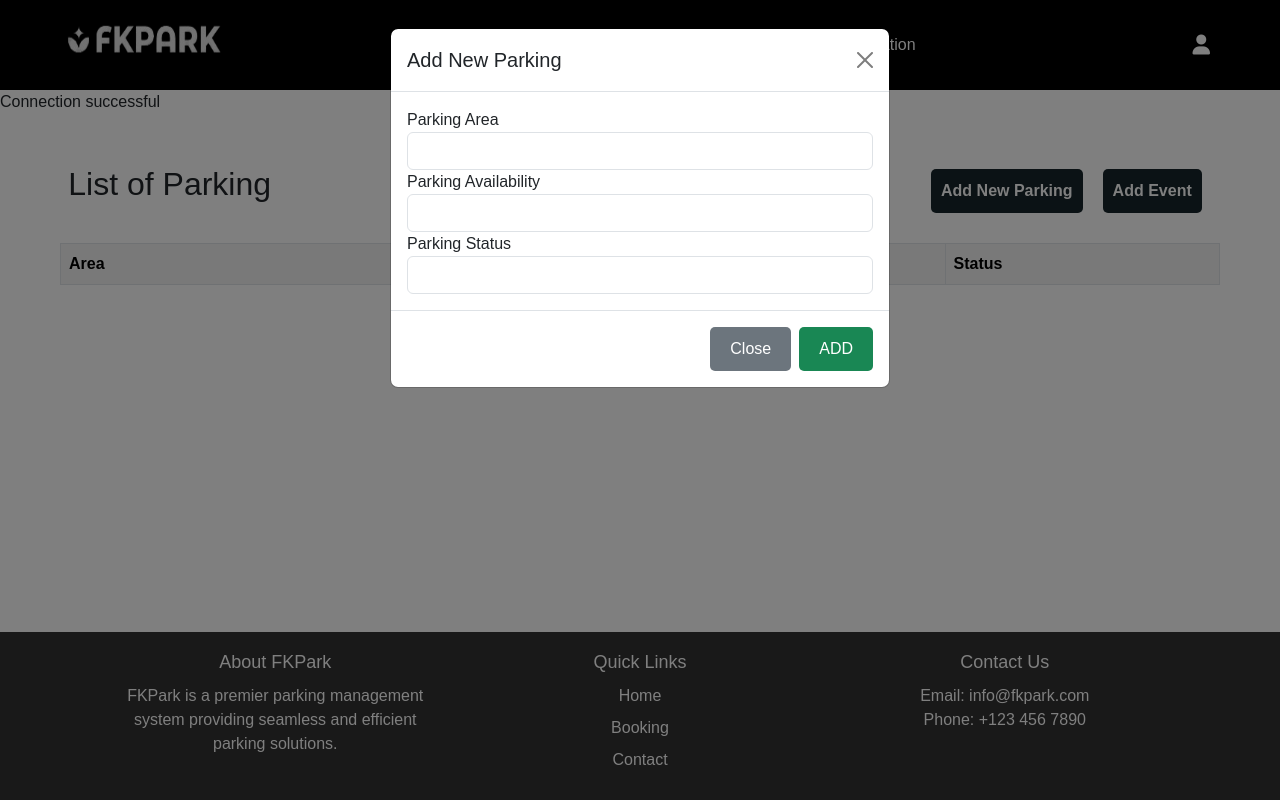
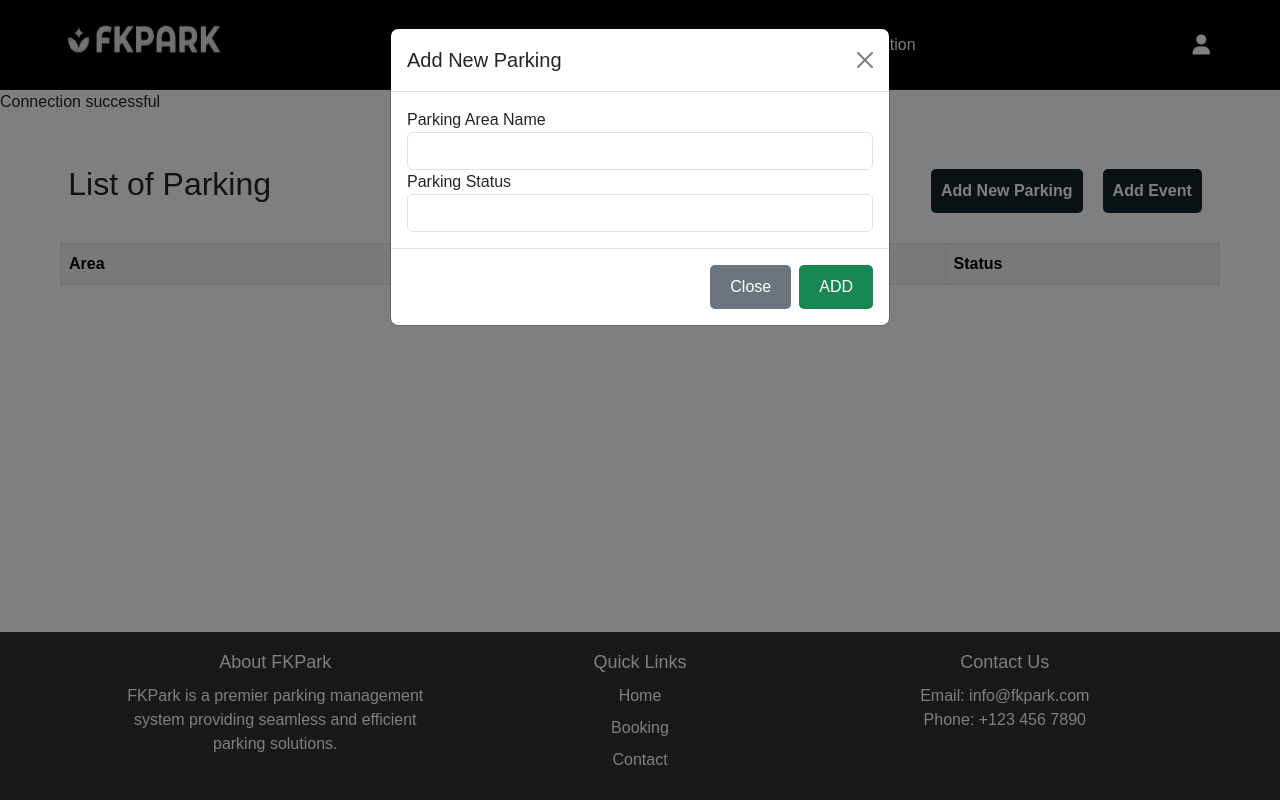
Before and after one commit to HarithZulhairi/FKPark, a PHP site: page /ManageParking.php in a window 1280 px wide, after a click on "Add New Parking". Run offline with PHP 8.4, Linux system fonts and the light colour scheme; data that the repository does not hold is empty.

Commit message:
ParkingArea

```diff
--- a/DB_FKPark/createTable.php
+++ b/DB_FKPark/createTable.php
@@ -32,14 +32,13 @@ $query2 = 'CREATE TABLE parkingArea( ' .
           'parkingArea_ID INT NOT NULL AUTO_INCREMENT, ' .
           'parkingArea_name VARCHAR(100) NOT NULL, ' .
           'parkingArea_status VARCHAR(100) NOT NULL, ' .
-          'parkingArea_availability INT NOT NULL, ' .
           'parkingArea_qr VARCHAR(100) NOT NULL, ' .
           'event_ID INT, ' .
           'PRIMARY KEY(parkingArea_ID), ' .
           'FOREIGN KEY (event_ID) REFERENCES event(event_ID))';
 
 if (mysqli_query($con, $query2)) {
-    echo "<h3>Your parking table has been created !!!</h3>";
+    echo "<h3>Your parking Area table has been created !!!</h3>";
 } else {
     echo "<br>";
     echo "Error creating table: " . mysqli_error($con);
@@ -55,7 +54,7 @@ $query10 = 'CREATE TABLE parkingSlot( ' .
           'FOREIGN KEY (parkingArea_ID) REFERENCES parkingArea(parkingArea_ID))';
 
 if (mysqli_query($con, $query10)) {
-    echo "<h3>Your parking table has been created !!!</h3>";
+    echo "<h3>Your parking Slot table has been created !!!</h3>";
 } else {
     echo "<br>";
     echo "Error creating table: " . mysqli_error($con);
--- a/Dashboard/adminDashboard.php
+++ b/Dashboard/adminDashboard.php
@@ -57,7 +57,7 @@
                     include '../DB_FKPark/dbcon.php'; // Include dbcon.php to establish database connection
 
                     // Fetch count of parking spaces from the database
-                    $query = "SELECT COUNT(*) AS total_booking FROM parking";
+                    $query = "SELECT COUNT(*) AS total_booking FROM parkingArea";
                     $result = mysqli_query($con, $query);
 
                     // Initialize a variable to store the count of parking spaces
--- a/ManageParkingArea/ManageParking.php
+++ b/ManageParkingArea/ManageParking.php
@@ -103,7 +103,7 @@
 
             <tbody>
             <?php
-                        $query = "select * from `parking`";
+                        $query = "select * from `parkingArea`";
 
                         $result = mysqli_query($con, $query);
 
@@ -115,7 +115,7 @@
 
                                 ?>
                                     <tr>
-                                        <td><?php echo$row['parking_area']; ?></td>
+                                        <td><?php echo$row['parkingArea_name']; ?></td>
                                         <td style="border-collapse: collapse;display: flex; align-items: center;">
                                                 <div style="margin:10px 10px;" class="button-container">
                                                     <a href="event-link-here" >
@@ -123,11 +123,11 @@
                                                     </a>
                                                 </div>
 
-                                                <a href="../ManageParkingArea/update_page_1.php?id=<?php echo$row['parking_ID']; ?>" class="btn btn-success" style="margin-right:40px;" >Update</a>
-                                                <a href="../ManageParkingArea/delete_page.php?id=<?php echo$row['parking_ID']; ?>" class="btn btn-danger">Delete</a>
+                                                <a href="../ManageParkingArea/update_page_1.php?id=<?php echo$row['parkingArea_ID']; ?>" class="btn btn-success" style="margin-right:40px;" >Update</a>
+                                                <a href="../ManageParkingArea/delete_page.php?id=<?php echo$row['parkingArea_ID']; ?>" class="btn btn-danger">Delete</a>
 
                                         </td>
-                                        <td><?php echo$row['parking_status']; ?></td>
+                                        <td><?php echo$row['parkingArea_status']; ?></td>
                                     </tr>
                                 <?php
                             }
@@ -203,13 +203,13 @@
       <div class="modal-body">
 
             <div class="form-group">
-                <label for="p_area" >Parking Area</label>
+                <label for="p_area" >Parking Area Name</label>
                 <input type="text" name="p_area" class="form-control">
             </div>
-            <div class="form-group">
+            <!--div class="form-group">
                 <label for="p_availability" >Parking Availability</label>
                 <input type="text" name="p_availability" class="form-control">
-            </div>
+            </div-->
             <div class="form-group">
                 <label for="p_status" >Parking Status</label>
                 <input type="text" name="p_status" class="form-control">
--- a/ManageParkingArea/delete_page.php
+++ b/ManageParkingArea/delete_page.php
@@ -28,7 +28,7 @@ ob_start(); // Start output buffering
             $p_area = $_GET['id']; // Get the id from the URL.
         }
 
-        $query = "delete from `parking` where `parking_ID` = '$p_area'";
+        $query = "delete from `parkingArea` where `parkingArea_ID` = '$p_area'";
 
         $result = mysqli_query($con, $query);
 
--- a/ManageParkingArea/viewParking.php
+++ b/ManageParkingArea/viewParking.php
@@ -131,12 +131,11 @@
             <table class="table table-hover table-bordered table-striped" >
                 <tr>
                     <th style="width:500px;" >Parking Area</th>
-                    <th style="width:200px;">Availability</th>
                     <th style="width:100px;padding-left:15px;">Action</th>
                 </tr>
                 <tbody>
                     <?php
-                        $query = "select * from `parking`";
+                        $query = "select * from `parkingArea`";
 
                         $result = mysqli_query($con, $query);
 
@@ -148,8 +147,7 @@
 
                                 ?>
                                     <tr>
-                                        <td><?php echo$row['parking_area']; ?></td>
-                                        <td><?php echo$row['parking_availability']; ?></td>
+                                        <td><?php echo$row['parkingArea_name']; ?></td>
                                         <td>
                                             <div style="margin-top:5px; margin-bottom:5px; " class="button-container">
                                                 <a href="view-link-here" >
--- a/ManageTrafficSummons/ManageSummons.php
+++ b/ManageTrafficSummons/ManageSummons.php
@@ -49,11 +49,11 @@
                                                     </a>
                                                 </div>
 
-                                                <a href="../ManageParkingArea/update_page_1.php?id=<?php echo$row['parking_ID']; ?>" class="btn btn-success" style="margin-right:40px;" >Update</a>
-                                                <a href="../ManageParkingArea/delete_page.php?id=<?php echo$row['parking_ID']; ?>" class="btn btn-danger">Delete</a>
+                                                <a href="../ManageParkingArea/update_page_1.php?id=<?php echo$row['parkingArea_ID']; ?>" class="btn btn-success" style="margin-right:40px;" >Update</a>
+                                                <a href="../ManageParkingArea/delete_page.php?id=<?php echo$row['parkingArea_ID']; ?>" class="btn btn-danger">Delete</a>
 
                                         </td>
-                                        <td><?php echo$row['parking_status']; ?></td>
+                                        <td><?php echo$row['parkingArea_status']; ?></td>
                                     </tr>
                                 <?php
                             }
--- /dev/null
+++ b/phpqrcode/resource1717085368.png-errors.txt
@@ -0,0 +1 @@
+2024-05-30 18:09:28: empty string!!!
--- /dev/null
+++ b/phpqrcode/resource1717231066.png-errors.txt
@@ -0,0 +1 @@
+2024-06-01 10:37:46: empty string!!!
```
Also changed, not shown: DB_FKPark/insert_data.php (+6 -7 lines), ManageParkingArea/update_page_1.php (+6 -16 lines).
